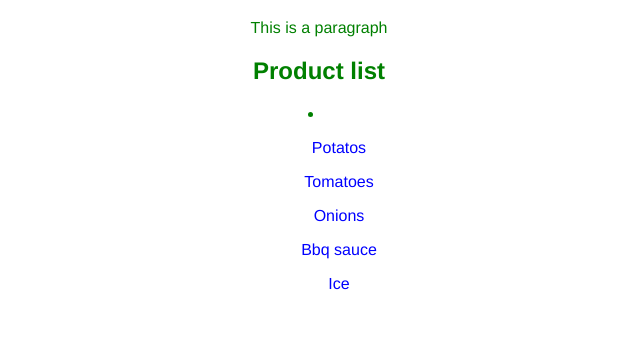
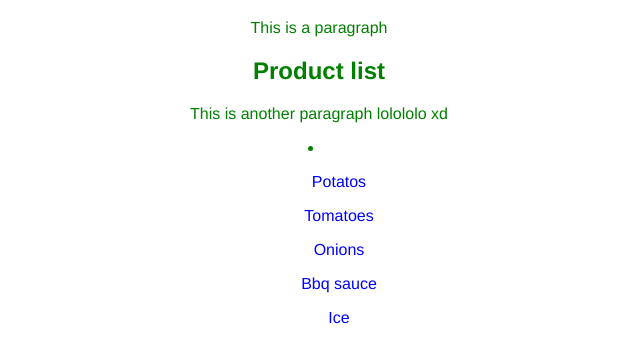
Before and after one commit to FeernandoCifuentes/test, a plain HTML site: page index.html in a window 1280 px wide. Shown: the part 61-424 px from the top of the page, without its empty margins (321-961 px from the left). Drawn offline with Linux system fonts and the light colour scheme.

Commit message:
más cambios raros

```diff
--- a/index.html
+++ b/index.html
@@ -12,6 +12,7 @@
     <p>This is a paragraph</p>
     <div>
         <h2>Product list</h2>
+        <p>This is another paragraph lolololo xd</p>
         <li>
             <ol>Potatos</ol>
             <ol>Tomatoes</ol>
```
